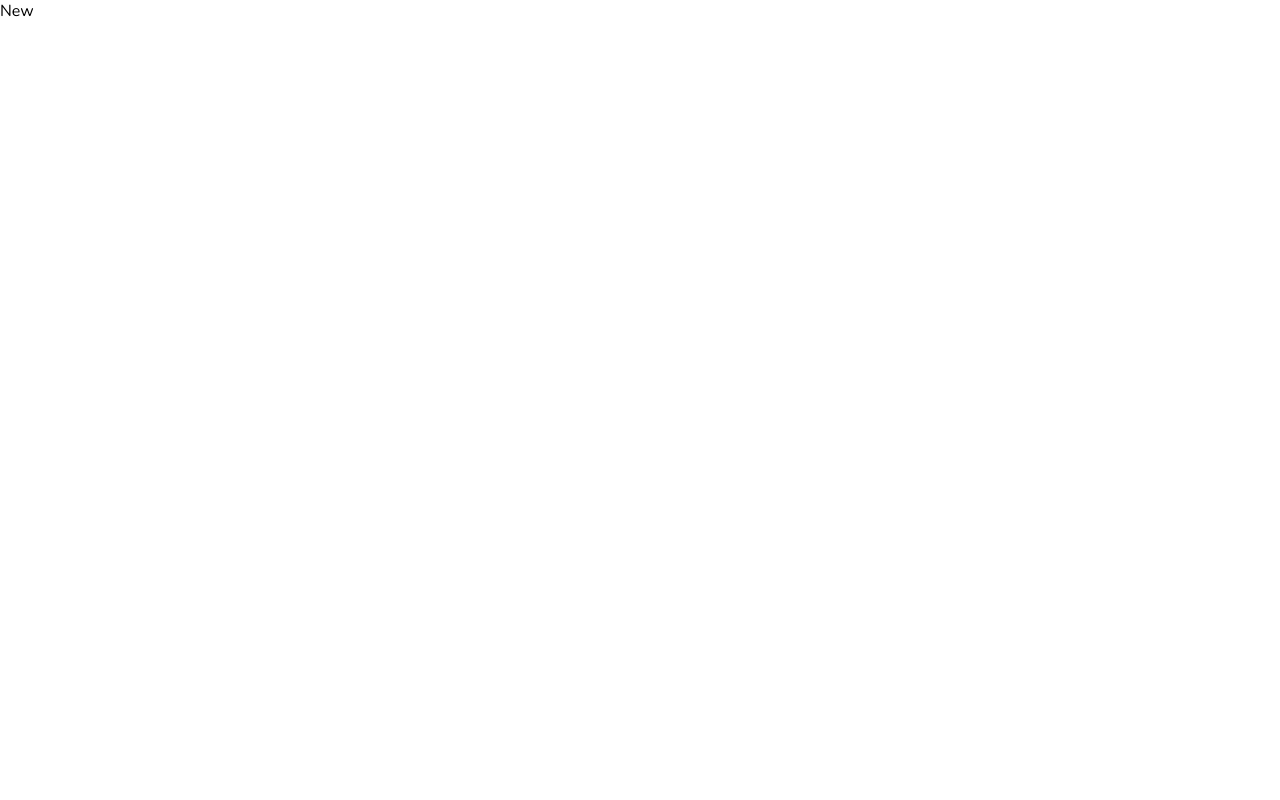
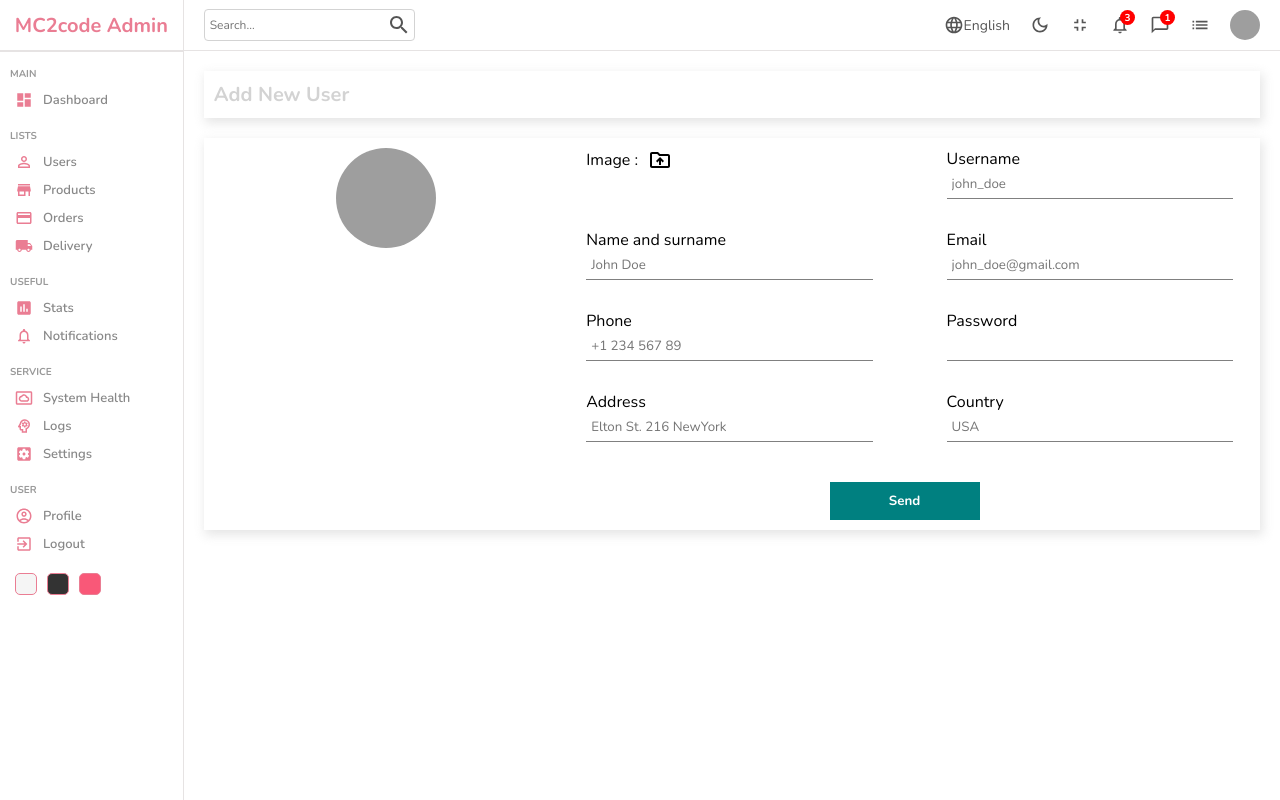
Before and after one commit to Khadija-Ou/Admin-Panel, a React (Create React App) app: page /users/new in a window 1280 px wide. Built offline with nearby package versions, Linux system fonts and the light colour scheme; grey boxes are pictures that could not be loaded.

Commit message:
Designed the new product and new user pages

```diff
--- a/src/App.js
+++ b/src/App.js
@@ -2,6 +2,7 @@
 import Login from './pages/login/Login'
 import List from './pages/list/List'
 import Single from './pages/single/Single'
+import { productInputs, userInputs } from './formSource'
 import New from './pages/new/New'
 import { BrowserRouter, Routes, Route } from 'react-router-dom'
 function App() {
@@ -15,12 +16,25 @@
             <Route path='users'>
               <Route index element={<List />} />
               <Route path=':userId' element={<Single />} />
-              <Route path='new' element={<New />} />
+              <Route
+                path='new'
+                element={
+                  <New inputs={userInputs} title='Add New User' />
+                }
+              />
             </Route>
             <Route path='products'>
               <Route index element={<List />} />
               <Route path=':productId' element={<Single />} />
-              <Route path='new' element={<New />} />
+              <Route
+                path='new'
+                element={
+                  <New
+                    inputs={productInputs}
+                    title='Add New Product'
+                  />
+                }
+              />
             </Route>
           </Route>
         </Routes>
--- /dev/null
+++ b/src/formSource.js
@@ -0,0 +1,76 @@
+export const userInputs = [
+  {
+    id: 1,
+    label: 'Username',
+    type: 'text',
+    placeholder: 'john_doe',
+  },
+  {
+    id: 2,
+    label: 'Name and surname',
+    type: 'text',
+    placeholder: 'John Doe',
+  },
+  {
+    id: 3,
+    label: 'Email',
+    type: 'mail',
+    placeholder: 'john_doe@gmail.com',
+  },
+  {
+    id: 4,
+    label: 'Phone',
+    type: 'text',
+    placeholder: '+1 234 567 89',
+  },
+  {
+    id: 5,
+    label: 'Password',
+    type: 'password',
+  },
+  {
+    id: 6,
+    label: 'Address',
+    type: 'text',
+    placeholder: 'Elton St. 216 NewYork',
+  },
+  {
+    id: 7,
+    label: 'Country',
+    type: 'text',
+    placeholder: 'USA',
+  },
+]
+
+export const productInputs = [
+  {
+    id: 1,
+    label: 'Title',
+    type: 'text',
+    placeholder: 'Apple Macbook Pro',
+  },
+  {
+    id: 2,
+    label: 'Description',
+    type: 'text',
+    placeholder: 'Description',
+  },
+  {
+    id: 3,
+    label: 'Category',
+    type: 'text',
+    placeholder: 'Computers',
+  },
+  {
+    id: 4,
+    label: 'Price',
+    type: 'text',
+    placeholder: '100',
+  },
+  {
+    id: 5,
+    label: 'Stock',
+    type: 'text',
+    placeholder: 'in stock',
+  },
+]
--- a/src/pages/new/New.jsx
+++ b/src/pages/new/New.jsx
@@ -1,6 +1,62 @@
 import './new.scss'
-const New = () => {
-  return <div>New</div>
+import Sidebar from '../../components/sidebar/SideBar'
+import Navbar from '../../components/navbar/NavBar'
+import DriveFolderUploadOutlinedIcon from '@mui/icons-material/DriveFolderUploadOutlined'
+import { useState } from 'react'
+
+const New = ({ inputs, title }) => {
+  const [file, setFile] = useState('')
+
+  return (
+    <div className='new'>
+      <Sidebar />
+      <div className='newContainer'>
+        <Navbar />
+        <div className='top'>
+          <h1>{title}</h1>
+        </div>
+        <div className='bottom'>
+          <div className='left'>
+            <img
+              src={
+                file
+                  ? URL.createObjectURL(file)
+                  : 'https://cdn.pixabay.com/photo/2015/10/05/22/37/blank-profile-picture-973460_960_720.png'
+              }
+              alt=''
+            />
+          </div>
+          <div className='right'>
+            <form>
+              <div className='formInput'>
+                <label htmlFor='file'>
+                  Image :{' '}
+                  <DriveFolderUploadOutlinedIcon className='icon' />
+                </label>
+                <input
+                  type='file'
+                  id='file'
+                  onChange={(e) => setFile(e.target.files[0])}
+                  style={{ display: 'none' }}
+                />
+              </div>
+
+              {inputs.map((input) => (
+                <div className='formInput' key={input.id}>
+                  <label>{input.label}</label>
+                  <input
+                    type={input.type}
+                    placeholder={input.placeholder}
+                  />
+                </div>
+              ))}
+              <button>Send</button>
+            </form>
+          </div>
+        </div>
+      </div>
+    </div>
+  )
 }
 
 export default New
--- a/src/pages/new/new.scss
+++ b/src/pages/new/new.scss
@@ -0,0 +1,77 @@
+.new {
+  width: 100%;
+  display: flex;
+
+  .newContainer {
+    flex: 6;
+
+    .top,
+    .bottom {
+      -webkit-box-shadow: 2px 4px 10px 1px rgba(0, 0, 0, 0.47);
+      box-shadow: 2px 4px 10px 1px rgba(201, 201, 201, 0.47);
+      padding: 10px;
+      margin: 20px;
+      display: flex;
+
+      h1 {
+        color: lightgray;
+        font-size: 20px;
+      }
+
+      .left {
+        flex: 1;
+        text-align: center;
+
+        img {
+          width: 100px;
+          height: 100px;
+          border-radius: 50%;
+          object-fit: cover;
+        }
+      }
+
+      .right {
+        flex: 2;
+
+        form {
+          display: flex;
+          flex-wrap: wrap;
+          gap: 30px;
+          justify-content: space-around;
+
+          .formInput {
+            width: 40%;
+
+            label {
+              display: flex;
+              align-items: center;
+              gap: 10px;
+
+              .icon {
+                cursor: pointer;
+              }
+            }
+
+            input {
+              width: 100%;
+              padding: 5px;
+              border: none;
+              border-bottom: 1px solid gray;
+            }
+          }
+
+          button {
+            width: 150px;
+            padding: 10px;
+            border: none;
+            background-color: teal;
+            color: white;
+            font-weight: bold;
+            cursor: pointer;
+            margin-top: 10px;
+          }
+        }
+      }
+    }
+  }
+}
```
